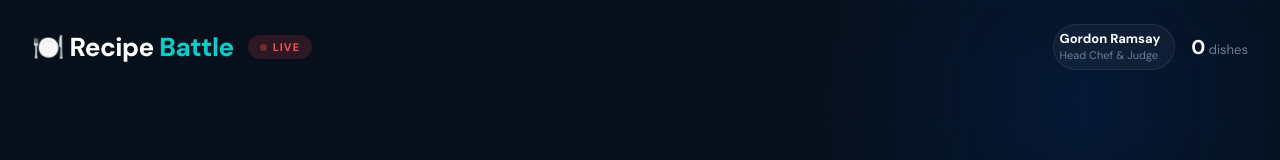
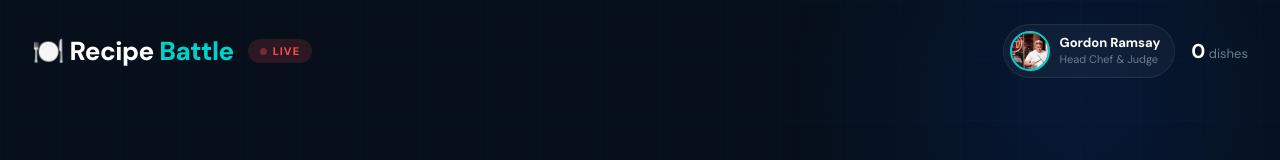
Before and after one commit to iambigmomma/digitalocean-prompt-battle, a website: page public/display.html in a window 1280 px wide. Shown: the top 160 px of the page. Drawn offline with Linux system fonts and the light colour scheme; no server answers.

Commit message:
feat: add Gordon Ramsay photo to display header

```diff
--- a/public/display.html
+++ b/public/display.html
@@ -238,11 +238,11 @@
   }
 
   .chef-badge img {
-    width: 36px;
-    height: 36px;
+    width: 40px;
+    height: 40px;
     border-radius: 50%;
     object-fit: cover;
-    object-position: top;
+    object-position: center 20%;
     border: 2px solid var(--do-accent);
   }
 
```
Also changed, not shown: public/gordon.jpg (added).
